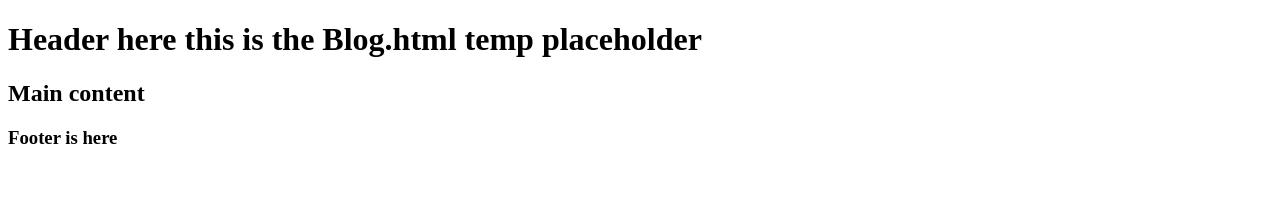
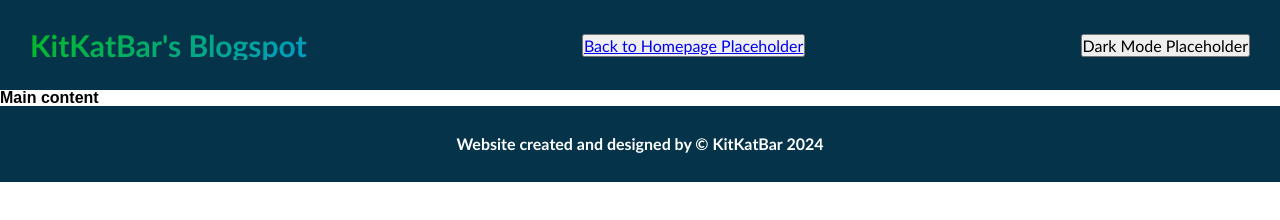
Before and after one commit to KitKatBar/personal-blog-challenge, a plain HTML site: page blog.html in a window 1280 px wide. Drawn offline with Linux system fonts and the light colour scheme.

Commit message:
updated blog page to display blogs from local storage and also a back button to the main page

```diff
--- a/assets/css/blog.css
+++ b/assets/css/blog.css
@@ -0,0 +1,31 @@
+.header {
+    display: flex;
+    justify-content: space-between;
+    align-items: center;
+    flex-direction: row;
+    flex-wrap: wrap;
+    padding: 30px;
+    font-family: 'Trebuchet MS', 'Lucida Sans Unicode', 'Lucida Grande', 'Lucida Sans', Arial, sans-serif;
+    background-color: #053349;
+    color: #ffffff;
+}
+
+/* Nice color gradient for my nickname */
+.header h1 {
+    color: beige;
+    background-image: linear-gradient(135deg, #05b923 0%, #009cc4 100%);
+    background-clip: text;
+    -webkit-background-clip: text;
+    -webkit-text-fill-color: transparent;
+    margin: 0px;
+    font-size: 30px;
+}
+
+.footer {
+    padding: 30px;
+    clear: both;
+    font-family: 'Trebuchet MS', 'Lucida Sans Unicode', 'Lucida Grande', 'Lucida Sans', Arial, sans-serif;
+    text-align: center;
+    background-color: #053349;
+    color: #ffffff;
+}
--- a/assets/js/blog.js
+++ b/assets/js/blog.js
@@ -0,0 +1,57 @@
+const blogList = document.querySelector('#blog-list');
+
+let blogs = [];
+
+function renderBlogs() {
+    for (let i = 0; i < blogs.length; i++) {
+        const blog = blogs[i];
+
+        // const li = document.querySelector('#single-blog');
+        // const username = document.querySelector('#blog-username');
+        // const title = document.querySelector('#blog-title');
+        // const content = document.querySelector('#blog-content');
+
+        // username.textContent = blog.username;
+        // title.textContent = blog.title;
+        // content.textContent = blog.content;
+
+        // li.appendChild(username);
+        // li.appendChild(title);
+        // li.appendChild(content);
+
+        const li = document.createElement('li');
+        const username = document.createElement('h2');
+        const title = document.createElement('h3');
+        const content = document.createElement('p');
+
+        username.textContent = blog.username;
+        title.textContent = blog.title;
+        content.textContent = blog.content;
+
+        li.appendChild(username);
+        li.appendChild(title);
+        li.appendChild(content);
+
+        //const li = document.createElement('li');
+        //li.textContent = blog;
+        //li.setAttribute('data-index', i);
+
+        //const button = document.createElement('button');
+        //button.textContent = 'Complete ✔️';
+
+        //li.appendChild(button);
+        blogList.appendChild(li);
+    }
+}
+
+function init() {
+    const storedBlogs = JSON.parse(localStorage.getItem('blogs'));
+
+    if (storedBlogs !== null) {
+        blogs = storedBlogs;
+    }
+
+    renderBlogs();
+}
+
+init();
--- a/blog.html
+++ b/blog.html
@@ -4,16 +4,30 @@
     <meta charset="UTF-8">
     <meta name="viewport" content="width=device-width, initial-scale=1.0">
     <title>Document</title>
+    <link rel="stylesheet" href="./assets/css/reset.css">
+    <link rel="stylesheet" href="./assets/css/blog.css">
 </head>
 <body>
-    <header>
-        <h1>Header here this is the Blog.html temp placeholder</h1>
+    <header class="header">
+        <h1>
+            KitKatBar's Blogspot
+        </h1>
+        <button><a href="./index.html">Back to Homepage Placeholder</a></button>
+        <button>Dark Mode Placeholder</button>
     </header>
     <main>
         <h2>Main content</h2>
+        <ul id="blog-list">
+            <!-- <li id="single-blog">
+                <h2 id="blog-username"></h2>
+                <h3 id="blog-title"></h3>
+                <p id="blog-content"></p>
+            </li> -->
+        </ul>
     </main>
-    <footer>
-        <h3>Footer is here</h3>
+    <footer class ="footer">
+        <h3>Website created and designed by © KitKatBar 2024</h3>
     </footer>
+    <script src="./assets/js/blog.js"></script>
 </body>
 </html>
```
Also changed, not shown: assets/js/form.js (+12 -2 lines).
